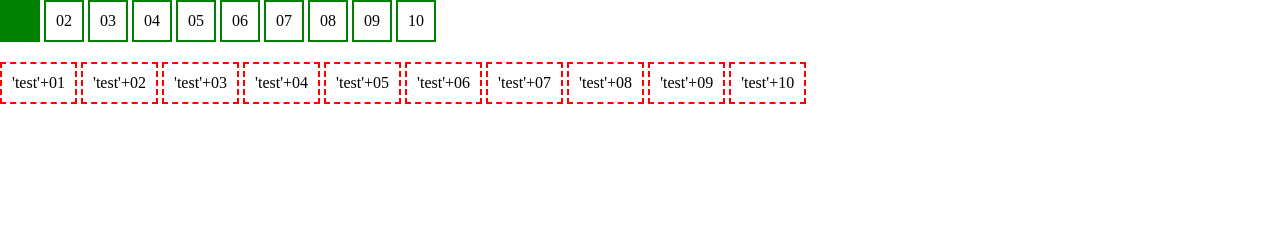
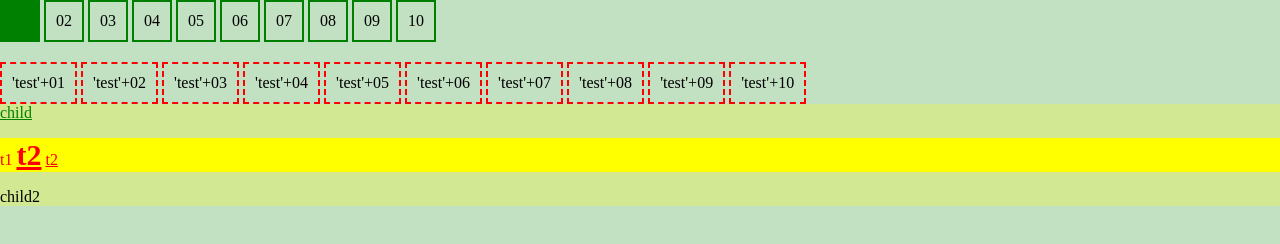
Before and after one commit to anjingZ/test, a plain HTML site: page less/lesson01/index.html in a window 1280 px wide. Drawn offline with Linux system fonts and the light colour scheme.

Commit message:
less and sass

```diff
--- a/less/lesson01/index.html
+++ b/less/lesson01/index.html
@@ -4,6 +4,7 @@
 	<meta charset="UTF-8">
 	<title>Title</title>
 	<link rel="stylesheet" href="css/lesson01.css">
+	<link rel="stylesheet" href="css/lesson2.css">
 </head>
 <body>
 <ul class="nav">
@@ -30,5 +31,20 @@
 	<li>'test'+09</li>
 	<li>'test'+10</li>
 </ul>
+
+<div class="cont_s">
+	<div class="child child3">
+		<span>child</span>
+		<p class="child2">
+			<span class="t1">t1</span>
+			<span class="t2">t2</span>
+			<span class="t2">t2</span>
+		</p>
+	</div>
+	<div class="child2">
+		child2
+	</div>
+</div>
+
 </body>
 </html>
--- a/less/lesson01/less/lesson01.less
+++ b/less/lesson01/less/lesson01.less
@@ -1,7 +1,7 @@
 /**
  * Created by ziyu on 2017/1/3.
  */
-@import "common";
+@import "./common";
 
 body{
   margin:0;
@@ -39,6 +39,35 @@ body{
     &:hover{
       border-style: solid;
       border-color: @baseColor;
+      border-radius:5px;
     }
   }
 }
+
+.cont_s{
+  color: #000;
+  .child{
+    color: green;
+    &.child3{
+      span{
+        text-decoration: underline;
+      }
+      .child2{
+        background: yellow;
+      }
+    }
+    >.child2{
+      color: red;
+      >span{
+        text-decoration: underline;
+        &.t1{
+          text-decoration:none;
+          +.t2{
+            font-weight: bold;
+            font-size: 30px;
+          }
+        }
+      }
+    }
+  }
+}
--- /dev/null
+++ b/less/lesson01/sass/lesson2.scss
@@ -0,0 +1,37 @@
+/**
+ * Created by ziyu on 2017/1/4.
+ */
+
+body{
+  background: rgba(0, 128, 0, 0.24);
+}
+
+
+.cont_s{
+  color: #000;
+  background: rgba(255, 255, 0, 0.25);
+  .child{
+    color: green;
+    &.child3{
+      span{
+        text-decoration: underline;
+      }
+      .child2{
+        background: yellow;
+      }
+    }
+    >.child2{
+      color: red;
+      >span{
+        text-decoration: underline;
+        &.t1{
+          text-decoration:none;
+          +.t2{
+            font-weight: bold;
+            font-size: 30px;
+          }
+        }
+      }
+    }
+  }
+}
```
Also changed, not shown: less/lesson01/css/lesson01.css, less/lesson01/css/lesson2.css (added).
